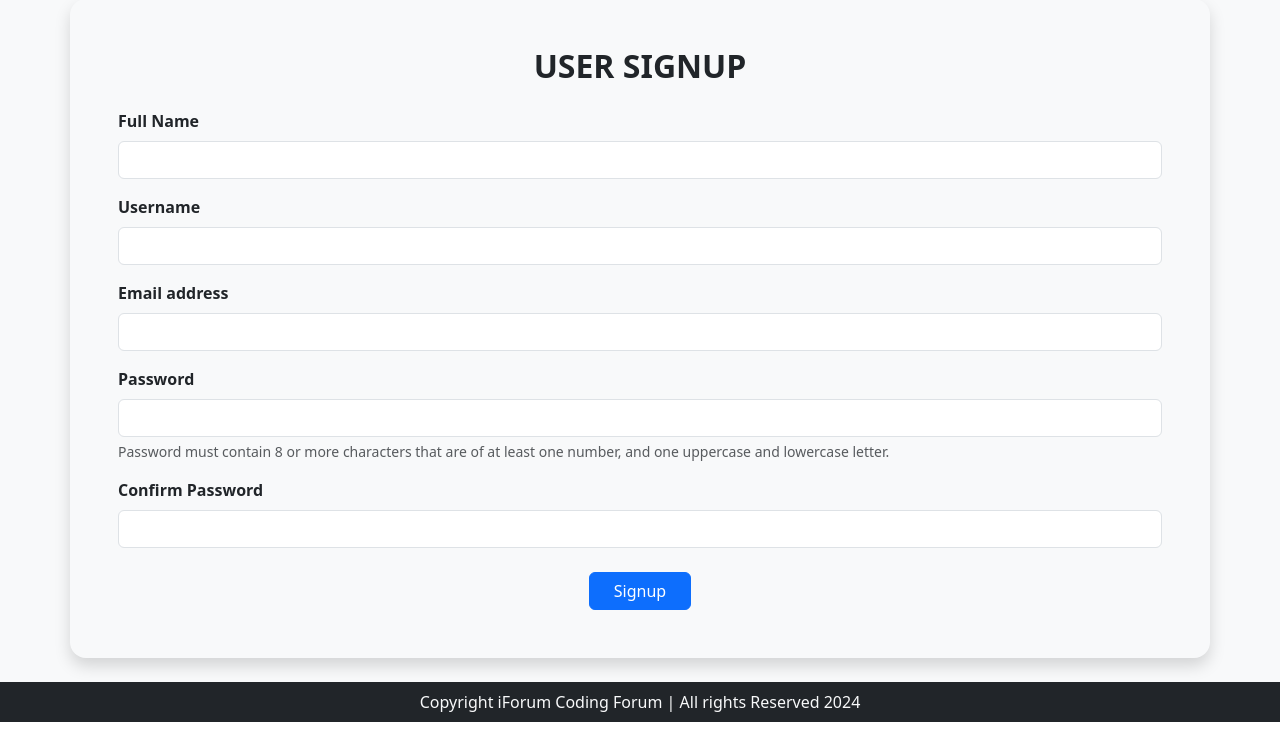
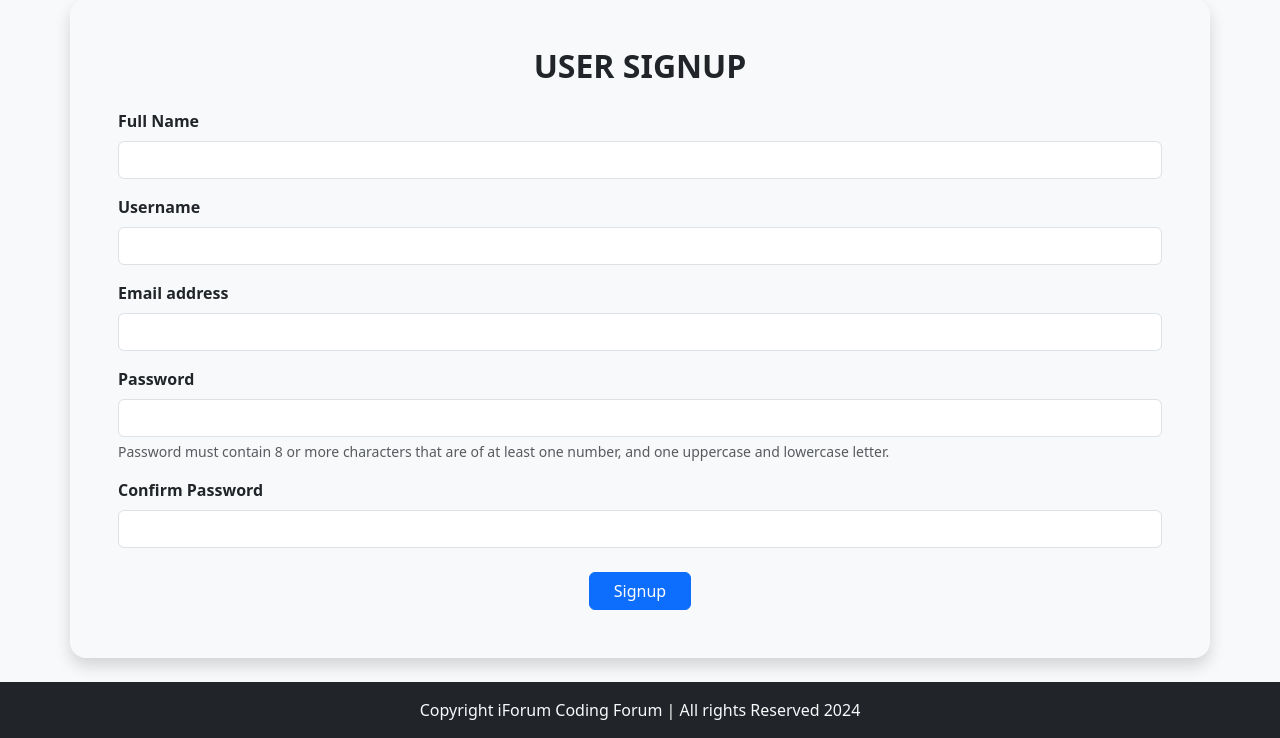
Before and after one commit to SiddharthGaraiya/iForum, a PHP site: page /signup.php in a window 1280 px wide. Shown: the part 95-833 px from the top of the page. Run offline with PHP 8.4, Linux system fonts and the light colour scheme.

Commit message:
Update __footer.php | added some padding

```diff
--- a/partials/__footer.php
+++ b/partials/__footer.php
@@ -1,4 +1,4 @@
-<div class=" container-fluid bg-dark text-light text-center py-2">
+<div class=" container-fluid bg-dark text-light text-center p-3">
 <p class="m-0">Copyright iForum Coding Forum | All rights Reserved 2024</p>
 </div>
 
@@ -8,7 +8,6 @@
         integrity="sha384-YvpcrYf0tY3lHB60NNkmXc5s9fDVZLESaAA55NDzOxhy9GkcIdslK1eN7N6jIeHz"
         crossorigin="anonymous"></script>
 
-
 </body>
 
 </html>
```
